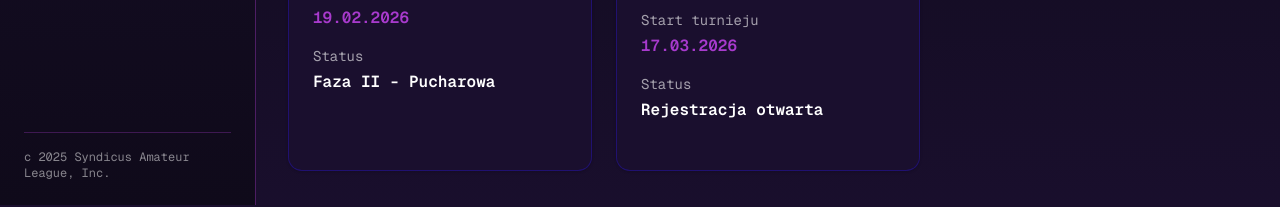
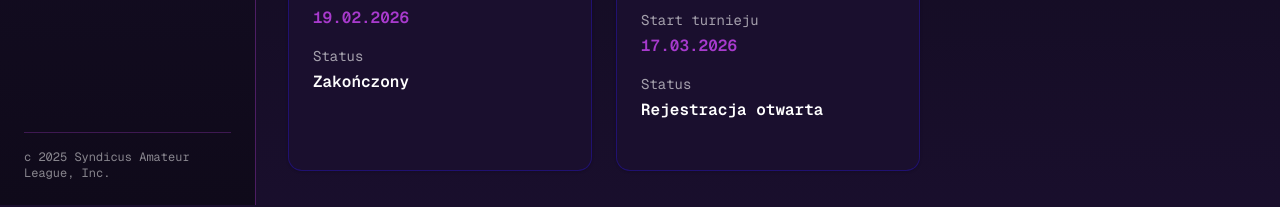
Before and after one commit to 4ntxk/syndicusamateurleague, a Next.js app: page /pl/tournaments in a window 1280 px wide. Shown: the part 595-802 px from the top of the page. Built offline with nearby package versions, Linux system fonts and the light colour scheme; no server answers.

Commit message:
last change

```diff
--- a/src/app/[locale]/tournaments/[id]/page.tsx
+++ b/src/app/[locale]/tournaments/[id]/page.tsx
@@ -284,6 +284,10 @@ export default function TournamentDetailPage() {
     () => tournament?.playoffs?.losersFinal ?? [],
     [tournament],
   )
+  const playoffGrandFinalResults = useMemo(
+    () => tournament?.playoffs?.grandFinal ?? [],
+    [tournament],
+  )
   const matchKey = (home: string, away: string) => [home, away].sort().join('|')
   const parseScore = (score?: string) => {
     if (!score) {
@@ -485,6 +489,10 @@ export default function TournamentDetailPage() {
   const losersFinalResultsByPair = useMemo(
     () => buildResultsMap(playoffLosersFinalResults),
     [playoffLosersFinalResults],
+  )
+  const grandFinalResultsByPair = useMemo(
+    () => buildResultsMap(playoffGrandFinalResults),
+    [playoffGrandFinalResults],
   )
 
   const wq1Home = resolveWinnerLabel(`${t.tournamentDetail.playoffsBracket.winnersWPrefix}1`)
@@ -1319,7 +1327,15 @@ export default function TournamentDetailPage() {
                                         home={resolveWFWinnerLabel(t.tournamentDetail.playoffsBracket.winnerWF)}
                                         away={isStyczen1 ? 'sliwkafc' : resolveLosersFinalWinnerLabel(t.tournamentDetail.playoffsBracket.winnerLF)}
                                         size="compact"
-                                        score={isStyczen1 ? '6:3' : undefined}
+                                        score={
+                                          isStyczen1
+                                            ? '6:3'
+                                            : resolveScoreFromMap(
+                                              grandFinalResultsByPair,
+                                              resolveWFWinnerLabel(t.tournamentDetail.playoffsBracket.winnerWF),
+                                              resolveLosersFinalWinnerLabel(t.tournamentDetail.playoffsBracket.winnerLF),
+                                            )
+                                        }
                                       />
                                     </BracketColumn>
                                   </div>
--- a/src/data/tournaments.json
+++ b/src/data/tournaments.json
@@ -178,8 +178,8 @@
     "googleFormUrl": "https://forms.gle/QfhUSnb9e5RoSCNy9",
     "registrationLabel": "Rejestracja niedostępna",
     "registrationLabelEn": "Registration unavailable",
-    "statusLabel": "Faza II - Pucharowa",
-    "statusLabelEn": "Phase II - Playoffs",
+    "statusLabel": "Zakończony",
+    "statusLabelEn": "Completed",
     "players": [
       "Mateuszek-uszek2",
       "masix_11",
@@ -310,7 +310,9 @@
       "losersFinal": [
         { "home": "Rumcajs_PL", "away": "TYMEK2k11", "score": "3:0" }
       ],
-      "grandFinal": []
+      "grandFinal": [
+        { "home": "Rumcajs_PL", "away": "wiksoonszef", "score": "6:3" }
+      ]
     }
   },
   {
```
